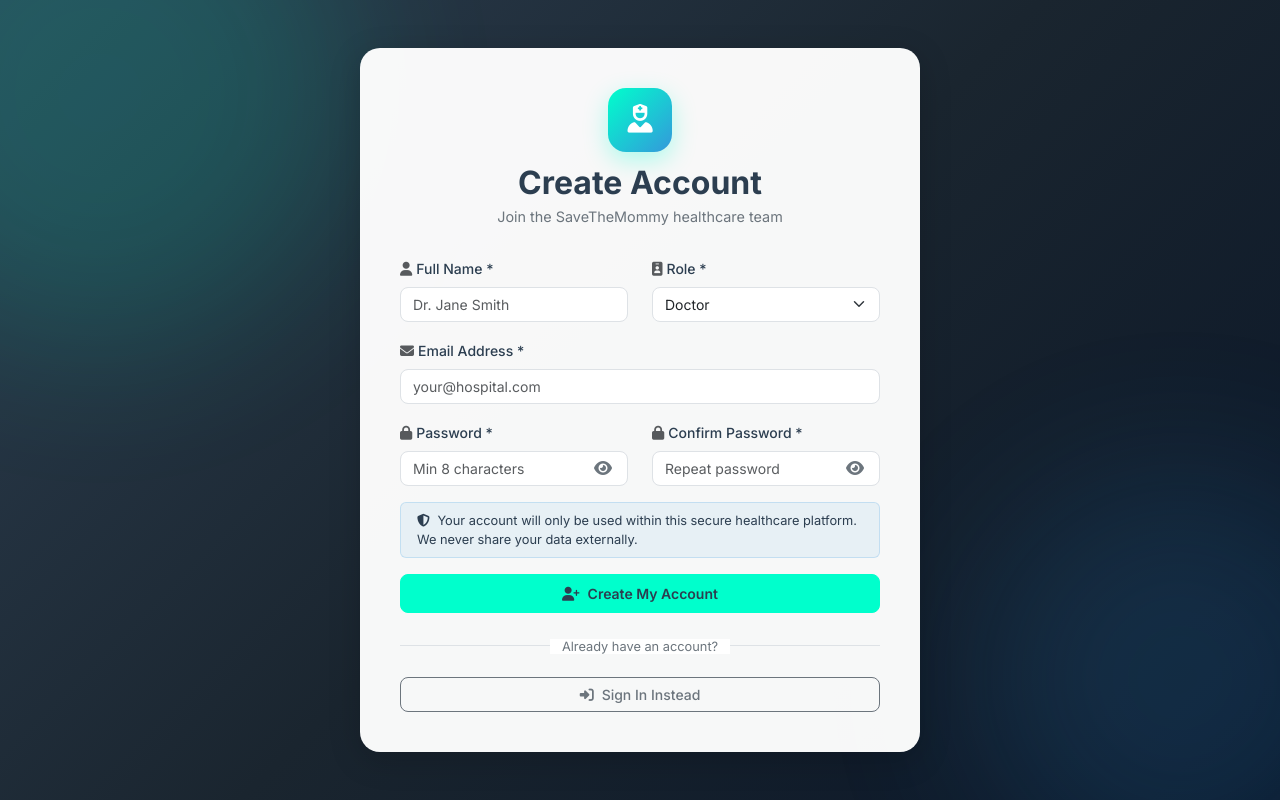
After one commit to FotsopTalleh/medicare, a Flask app: page /register in a window 1280 px wide. The commit adds this page. Run offline with Flask 3, Linux system fonts and the light colour scheme.

Commit message:
Merge remote changes

```diff
--- /dev/null
+++ b/templates/register.html
@@ -0,0 +1,200 @@
+<!DOCTYPE html>
+<html lang="en">
+<head>
+    <meta charset="UTF-8">
+    <meta name="viewport" content="width=device-width, initial-scale=1.0">
+    <title>Create Account — SaveTheMommy MediCare</title>
+    <link href="https://cdn.jsdelivr.net/npm/bootstrap@5.3.0/dist/css/bootstrap.min.css" rel="stylesheet">
+    <link rel="stylesheet" href="https://cdnjs.cloudflare.com/ajax/libs/font-awesome/6.4.0/css/all.min.css">
+    <link rel="stylesheet" href="{{ url_for('static', filename='css/style.css') }}">
+</head>
+<body>
+<div class="auth-page">
+
+    <div class="auth-card wide">
+        <!-- Logo -->
+        <div class="auth-logo">
+            <div class="logo-icon"><i class="fas fa-user-nurse"></i></div>
+            <h2>Create Account</h2>
+            <p>Join the SaveTheMommy healthcare team</p>
+        </div>
+
+        <!-- Flash messages -->
+        {% with messages = get_flashed_messages(with_categories=true) %}
+        {% if messages %}
+            {% for category, message in messages %}
+            <div class="alert alert-{{ 'danger' if category == 'error' else category }} alert-dismissible mb-3" role="alert">
+                <i class="fas fa-{{ 'exclamation-circle' if category == 'error' else 'info-circle' }} me-2"></i>
+                {{ message }}
+                <button type="button" class="btn-close" data-bs-dismiss="alert"></button>
+            </div>
+            {% endfor %}
+        {% endif %}
+        {% endwith %}
+
+        <form method="POST" id="registerForm" novalidate>
+            <div class="row">
+                <!-- Full Name -->
+                <div class="col-md-6 mb-3">
+                    <label class="form-label" for="name">
+                        <i class="fas fa-user me-1 text-muted"></i>Full Name *
+                    </label>
+                    <input type="text" class="form-control" id="name" name="name"
+                           placeholder="Dr. Jane Smith" required autocomplete="name">
+                    <div class="invalid-feedback">Please enter your full name.</div>
+                </div>
+
+                <!-- Role -->
+                <div class="col-md-6 mb-3">
+                    <label class="form-label" for="role">
+                        <i class="fas fa-id-badge me-1 text-muted"></i>Role *
+                    </label>
+                    <select class="form-select" id="role" name="role" required>
+                        {% for r in roles %}
+                        <option value="{{ r }}">{{ r }}</option>
+                        {% endfor %}
+                    </select>
+                </div>
+            </div>
+
+            <!-- Email -->
+            <div class="mb-3">
+                <label class="form-label" for="email">
+                    <i class="fas fa-envelope me-1 text-muted"></i>Email Address *
+                </label>
+                <input type="email" class="form-control" id="email" name="email"
+                       placeholder="your@hospital.com" required autocomplete="email">
+                <div class="invalid-feedback">Please enter a valid email.</div>
+            </div>
+
+            <div class="row">
+                <!-- Password -->
+                <div class="col-md-6 mb-3">
+                    <label class="form-label" for="password">
+                        <i class="fas fa-lock me-1 text-muted"></i>Password *
+                    </label>
+                    <div class="password-wrapper">
+                        <input type="password" class="form-control" id="password" name="password"
+                               placeholder="Min 8 characters" required minlength="8" autocomplete="new-password">
+                        <button type="button" class="password-toggle" id="togglePwd">
+                            <i class="fas fa-eye"></i>
+                        </button>
+                    </div>
+                    <!-- Strength bar -->
+                    <div class="mt-1" id="strengthBar" style="display:none;">
+                        <div class="progress" style="height:4px;">
+                            <div class="progress-bar" id="strengthFill" style="width:0%;transition:width .3s;"></div>
+                        </div>
+                        <small id="strengthText" class="text-muted"></small>
+                    </div>
+                </div>
+
+                <!-- Confirm Password -->
+                <div class="col-md-6 mb-3">
+                    <label class="form-label" for="confirm_password">
+                        <i class="fas fa-lock me-1 text-muted"></i>Confirm Password *
+                    </label>
+                    <div class="password-wrapper">
+                        <input type="password" class="form-control" id="confirm_password" name="confirm_password"
+                               placeholder="Repeat password" required autocomplete="new-password">
+                        <button type="button" class="password-toggle" id="toggleConfirm">
+                            <i class="fas fa-eye"></i>
+                        </button>
+                    </div>
+                    <div class="invalid-feedback" id="confirmError">Passwords do not match.</div>
+                </div>
+            </div>
+
+            <!-- Privacy notice -->
+            <div class="alert alert-info py-2 mb-3" style="font-size:.8rem;">
+                <i class="fas fa-shield-alt me-1"></i>
+                Your account will only be used within this secure healthcare platform. We never share your data externally.
+            </div>
+
+            <button type="submit" class="btn btn-teal w-100 py-2" id="registerBtn">
+                <i class="fas fa-user-plus me-2"></i>Create My Account
+            </button>
+        </form>
+
+        <div class="auth-divider"><span>Already have an account?</span></div>
+
+        <a href="{{ url_for('login') }}" class="btn btn-outline-secondary w-100">
+            <i class="fas fa-sign-in-alt me-2"></i>Sign In Instead
+        </a>
+    </div>
+
+</div>
+
+<script src="https://cdn.jsdelivr.net/npm/bootstrap@5.3.0/dist/js/bootstrap.bundle.min.js"></script>
+<script>
+// Password toggles
+function makeToggle(btnId, inputId) {
+    document.getElementById(btnId).addEventListener('click', function() {
+        const input = document.getElementById(inputId);
+        const icon  = this.querySelector('i');
+        input.type  = input.type === 'password' ? 'text' : 'password';
+        icon.classList.toggle('fa-eye');
+        icon.classList.toggle('fa-eye-slash');
+    });
+}
+makeToggle('togglePwd', 'password');
+makeToggle('toggleConfirm', 'confirm_password');
+
+// Password strength meter
+document.getElementById('password').addEventListener('input', function() {
+    const val = this.value;
+    const bar  = document.getElementById('strengthBar');
+    const fill = document.getElementById('strengthFill');
+    const text = document.getElementById('strengthText');
+
+    if (!val) { bar.style.display = 'none'; return; }
+    bar.style.display = 'block';
+
+    let score = 0;
+    if (val.length >= 8)  score++;
+    if (/[A-Z]/.test(val)) score++;
+    if (/[0-9]/.test(val)) score++;
+    if (/[^A-Za-z0-9]/.test(val)) score++;
+
+    const levels = [
+        { pct: '25%',  color: '#e74c3c', label: 'Weak' },
+        { pct: '50%',  color: '#f39c12', label: 'Fair' },
+        { pct: '75%',  color: '#3498db', label: 'Good' },
+        { pct: '100%', color: '#27ae60', label: 'Strong' },
+    ];
+    const lvl = levels[score - 1] || levels[0];
+    fill.style.width     = lvl.pct;
+    fill.style.background = lvl.color;
+    text.textContent     = lvl.label;
+    text.style.color     = lvl.color;
+});
+
+// Confirm match
+document.getElementById('confirm_password').addEventListener('input', function() {
+    const pwd = document.getElementById('password').value;
+    const err = document.getElementById('confirmError');
+    if (this.value && this.value !== pwd) {
+        this.classList.add('is-invalid');
+        err.style.display = 'block';
+    } else {
+        this.classList.remove('is-invalid');
+        err.style.display = 'none';
+    }
+});
+
+// Submit
+document.getElementById('registerForm').addEventListener('submit', function(e) {
+    const pwd  = document.getElementById('password').value;
+    const conf = document.getElementById('confirm_password').value;
+    if (pwd !== conf) {
+        e.preventDefault();
+        document.getElementById('confirm_password').classList.add('is-invalid');
+        return;
+    }
+    const btn = document.getElementById('registerBtn');
+    btn.innerHTML = '<span class="spinner-border spinner-border-sm me-2"></span>Creating account...';
+    btn.disabled = true;
+});
+</script>
+</body>
+</html>
```
Also changed, not shown: patch_app.py (added, +87 -0 lines), templates/base.html (+89 -42 lines), templates/login.html (added, +100 -0 lines), db_local.sqlite, 1 other file.
